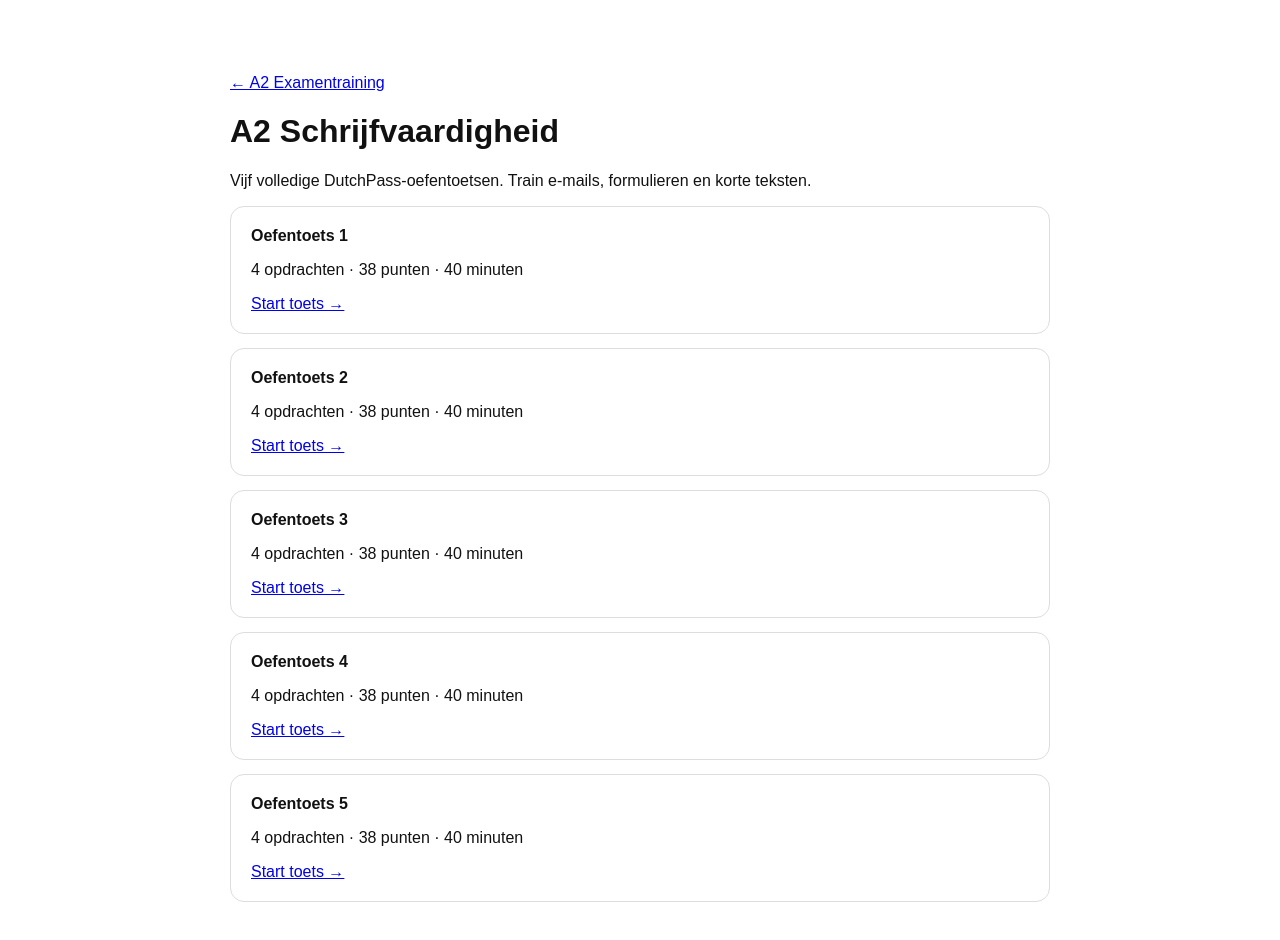
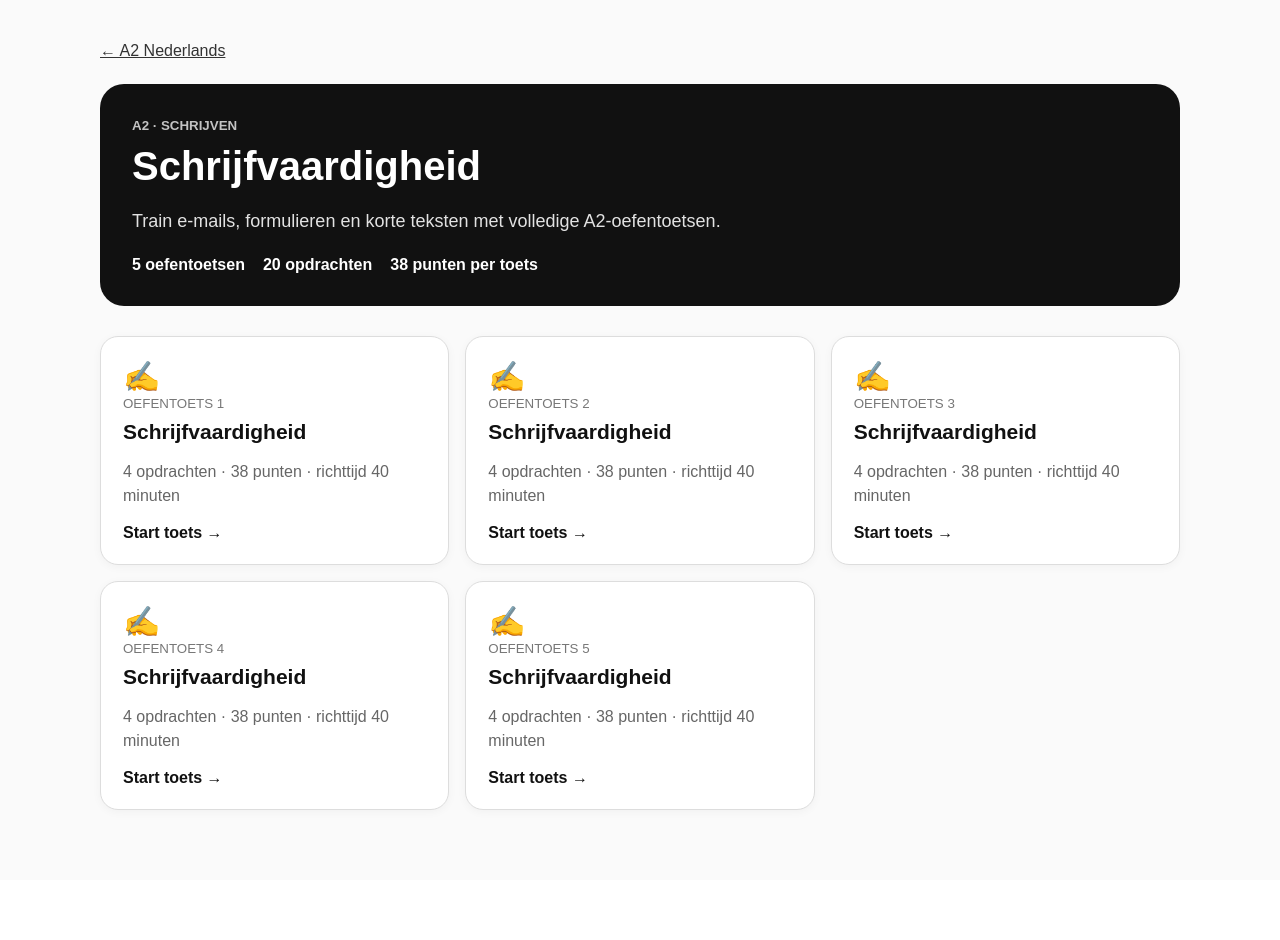
Before and after one commit to xpjtester/DutchPass, a Next.js app: page /a2/schrijven in a window 1280 px wide. Shown: the top 940 px of the page. After the commit the page ends 880 px from the top, so only its background shows below. Built offline with nearby package versions, Linux system fonts and the light colour scheme.

Commit message:
Redesign A2 writing page to match KNM visual language

```diff
--- a/app/a2/schrijven/page.tsx
+++ b/app/a2/schrijven/page.tsx
@@ -1 +1,38 @@
-import Link from "next/link";export default function Writing(){return <main style={{maxWidth:820,margin:"50px auto",padding:24}}><Link href="/course">← A2 Examentraining</Link><h1>A2 Schrijfvaardigheid</h1><p>Vijf volledige DutchPass-oefentoetsen. Train e-mails, formulieren en korte teksten.</p><div style={{display:"grid",gap:14}}>{[1,2,3,4,5].map(n=><div key={n} style={{border:"1px solid #ddd",borderRadius:14,padding:20}}><b>Oefentoets {n}</b><p>4 opdrachten · 38 punten · 40 minuten</p><Link href={n===1?"/a2/schrijven/oefentoets-1":`/a2/schrijven/oefentoets/${n}`}>Start toets →</Link></div>)}</div></main>}
+import Link from "next/link";
+
+const tests=[1,2,3,4,5];
+
+export default function Writing(){
+  return <main style={{minHeight:"100vh",background:"#fafafa"}}>
+    <div style={{maxWidth:1080,margin:"0 auto",padding:"42px 24px 70px"}}>
+      <Link href="/course?level=A2" style={{color:"#333"}}>← A2 Nederlands</Link>
+
+      <section style={{background:"#111",color:"#fff",borderRadius:24,padding:32,margin:"24px 0 30px"}}>
+        <small style={{opacity:.75,fontWeight:700}}>A2 · SCHRIJVEN</small>
+        <h1 style={{fontSize:40,margin:"10px 0"}}>Schrijfvaardigheid</h1>
+        <p style={{fontSize:18,lineHeight:1.6,maxWidth:760,opacity:.88}}>
+          Train e-mails, formulieren en korte teksten met volledige A2-oefentoetsen.
+        </p>
+        <div style={{display:"flex",gap:18,marginTop:20,flexWrap:"wrap"}}>
+          <b>5 oefentoetsen</b>
+          <b>20 opdrachten</b>
+          <b>38 punten per toets</b>
+        </div>
+      </section>
+
+      <div style={{display:"grid",gridTemplateColumns:"repeat(auto-fit,minmax(260px,1fr))",gap:16}}>
+        {tests.map(n=><Link
+          key={n}
+          href={n===1?"/a2/schrijven/oefentoets-1":`/a2/schrijven/oefentoets/${n}`}
+          style={{background:"#fff",border:"1px solid #ddd",borderRadius:18,padding:22,textDecoration:"none",color:"#111",boxShadow:"0 2px 10px rgba(0,0,0,.04)"}}
+        >
+          <div style={{fontSize:30}}>✍️</div>
+          <small style={{color:"#777"}}>OEFENTOETS {n}</small>
+          <h2 style={{fontSize:21,margin:"8px 0"}}>Schrijfvaardigheid</h2>
+          <p style={{color:"#666",lineHeight:1.5}}>4 opdrachten · 38 punten · richttijd 40 minuten</p>
+          <b>Start toets →</b>
+        </Link>)}
+      </div>
+    </div>
+  </main>
+}
```
